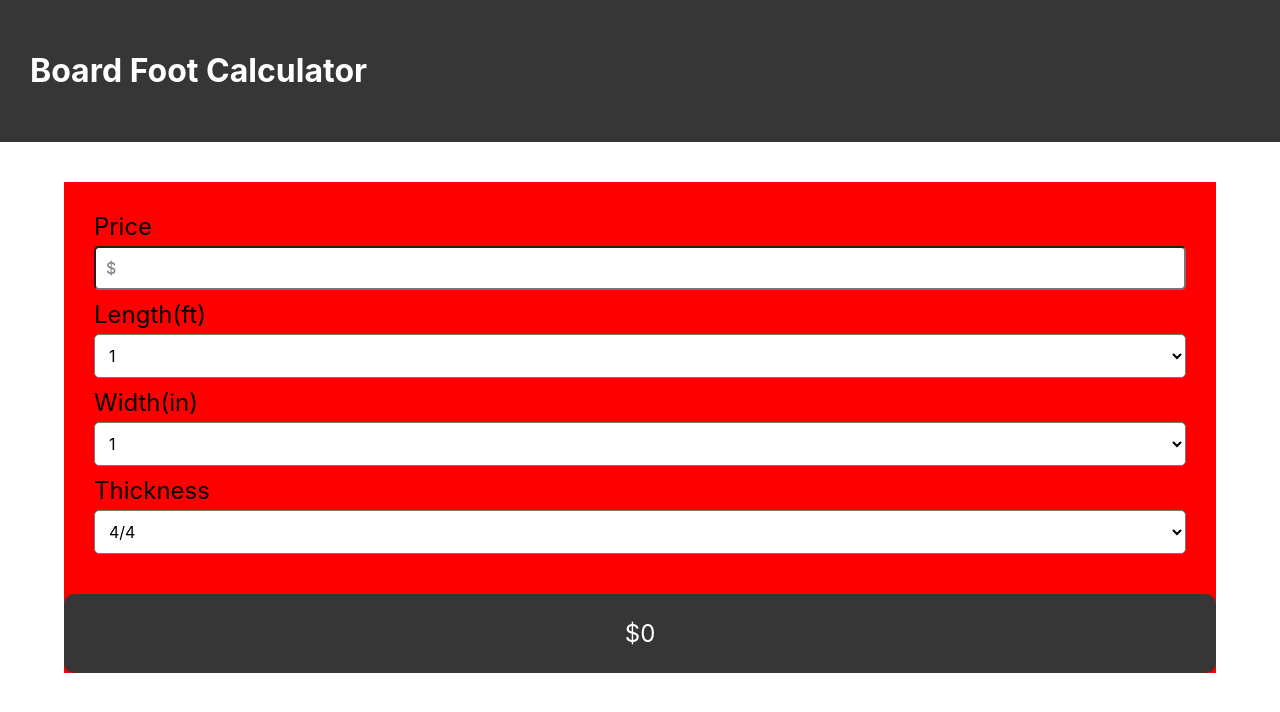
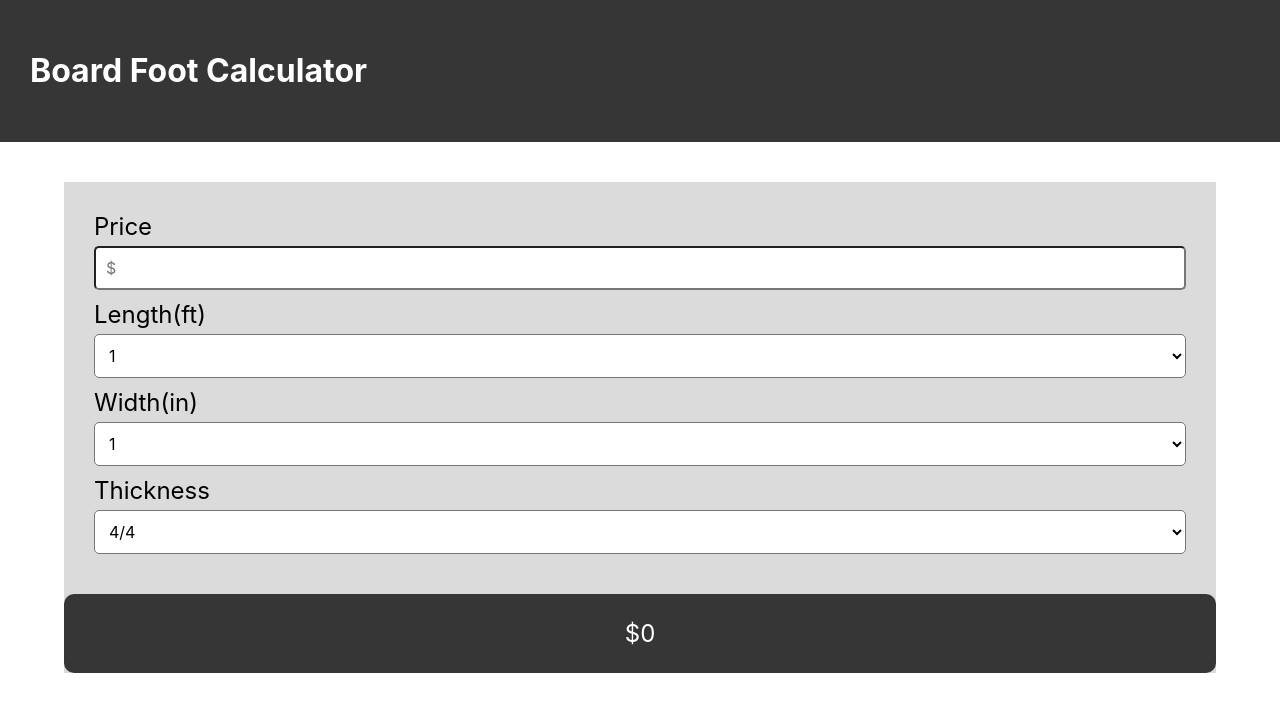
Before and after one commit to clyde30/board-foot-calc, a React (Create React App) app: page / in a window 1280 px wide. Shown: the top 712 px of the page. Built offline with nearby package versions, Linux system fonts and the light colour scheme.

Commit message:
cicd test

```diff
--- a/src/App.css
+++ b/src/App.css
@@ -20,8 +20,7 @@ input, select{
     width: 90%;
     margin-right: auto;
     margin-left: auto;
-    background-color: red;
-    /* background-color: #DBDBDB; */
+    background-color: #DBDBDB;
     margin-top: 40px;
 }
 .inputs-container {
```
